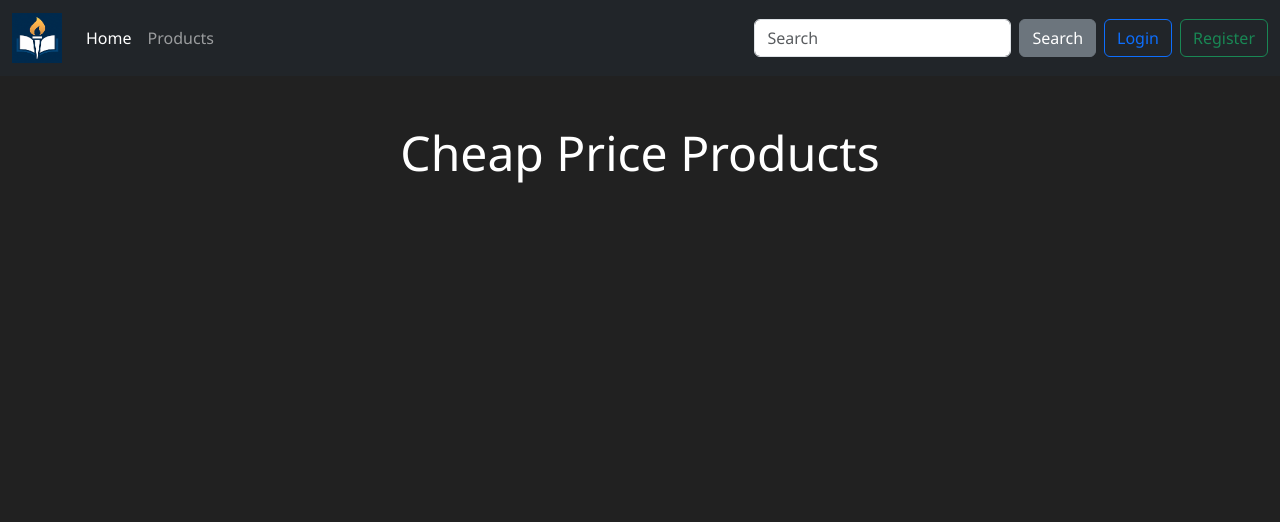
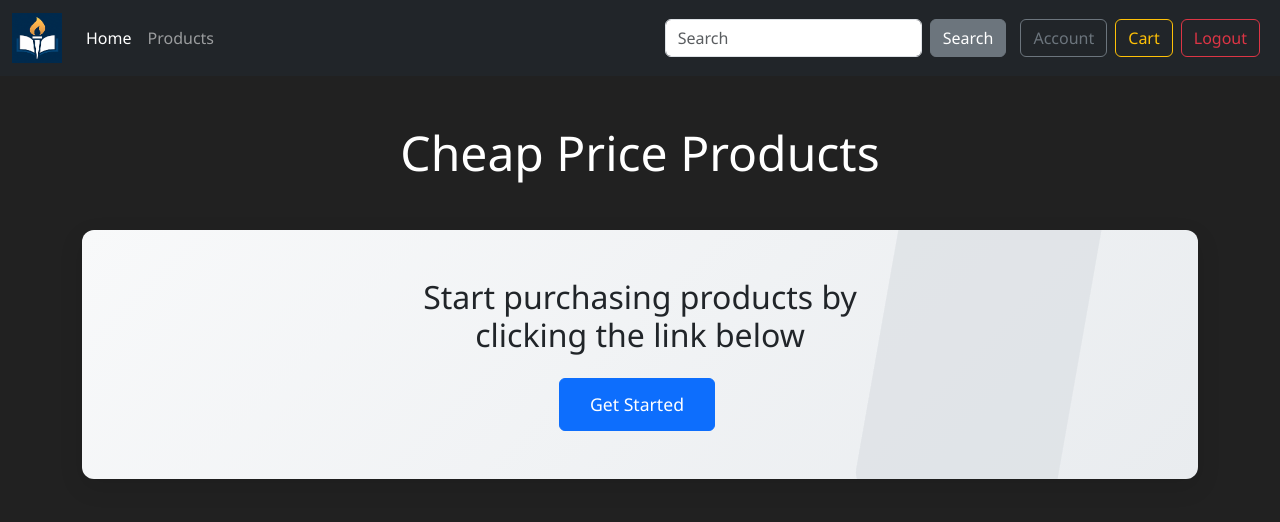
Before and after one commit to Ptr-Brightera-Academy/Cosmas-Innovations-MarketPlace, a Flask app: page / in a window 1280 px wide. Shown: the top 522 px of the page. Run offline with Flask 3, Linux system fonts and the light colour scheme; a user stored in the database is signed in.

Commit message:
updated site structure and styling

```diff
--- a/market/__init__.py
+++ b/market/__init__.py
@@ -18,6 +18,7 @@ app.config['SECRET_KEY'] = 'b3a7ad096790a5d6213e02a1'
 db = SQLAlchemy(app)
 bcrypt= Bcrypt(app)
 login_manager = LoginManager(app)
+login_manager.login_view = "login_page"
 
-
+    # Importing routes
 from market import routes
--- a/market/routes.py
+++ b/market/routes.py
@@ -3,7 +3,7 @@ from flask import render_template, url_for, flash, redirect, request
 from market.models import Item, User
 from market.forms import RegisterForm, LoginForm
 from market import db
-from flask_login import login_user
+from flask_login import login_user, logout_user, login_required
 
 # Routes
 @app.route('/')
@@ -45,16 +45,18 @@ def register_page():
     return render_template('register.html', form=form)
 
 @app.route('/market_sell')
+@login_required
 def market_page():
     items = Item.query.all()
     search_query = request.args.get('q', '', type=str)
-    page = request.args.get('page', 1, type=int)
-    per_page = 10
-
     query = Item.query
     if search_query:
         query = query.filter(Item.name.ilike(f"%{search_query}%"))
 
-    pagination = query.paginate(page=page, per_page=per_page, error_out=False)
-    items = pagination.items
     return render_template('market.html', items=items)
+
+@app.route('/logout')
+def logout_page():
+    logout_user()
+    flash('You have been logged out.', category='info')
+    return redirect(url_for('home_page'))
--- a/market/static/css/styles.css
+++ b/market/static/css/styles.css
@@ -1,4 +1,4 @@
-/* Responsive Nav from before */
+/* Device Responsive Nav */
 @media (max-width: 767.98px) {
   .navbar-nav {
     width: 100%;
@@ -16,7 +16,7 @@ body {
   font-family: 'Segoe UI', sans-serif;
 }
 
-/* Light theme */
+/* Register Page Light theme */
 body.light-mode {
   background-color: #f8f9fa;
   color: #212121;
@@ -59,3 +59,65 @@ body.light-mode .btn-outline-light {
   border-color: #212121;
   color: #212121;
 }
+
+.hero-section {
+  background: linear-gradient(135deg, #f8f9fa, #e9ecef);
+  border-radius: 12px;
+  box-shadow: 0 8px 24px rgba(0, 0, 0, 0.1);
+}
+
+/* Home Page styling */
+.hero-btn {
+  padding: 12px 30px;
+  font-size: 1.1rem;
+  font-weight: 500;
+}
+
+/*Device styling */
+.product-device2 {
+  position: absolute;
+  right: 10%;
+  bottom: -30px;
+  width: 200px;
+  height: 400px;
+  background: #dee2e6;
+  border-radius: 20px;
+  transform: rotate(10deg);
+  z-index: 0;
+  opacity: 0.5;
+}
+
+.product-device2:first-of-type {
+  left: 10%;
+  right: auto;
+  transform: rotate(-10deg);
+}
+
+@media (max-width: 768px) {
+  .product-device2 {
+    display: none;
+  }
+}
+
+/* Market Page styling */
+.marketbody {
+  background-color: #f8f9fa;
+}
+.hero {
+  background: linear-gradient(to right, #343a40, #212529);
+  color: white;
+  padding: 60px 0;
+  text-align: center;
+}
+.hero h1 {
+  font-weight: bold;
+}
+.product-table {
+  background-color: #fff;
+  border-radius: 8px;
+  overflow: hidden;
+  box-shadow: 0 0 20px rgba(0,0,0,0.05);
+}
+.btn {
+  margin-right: 6px;
+}
--- a/market/templates/bootstrap.html
+++ b/market/templates/bootstrap.html
@@ -1,5 +1,5 @@
   <meta charset="UTF-8" />
-  <meta name="viewport" content="width=device-width, initial-scale=1.0" />
+  <meta name="viewport" content="width=device-width, initial-scale=1.0">
 
   <!-- Bootstrap CSS -->
   <link href="https://cdn.jsdelivr.net/npm/bootstrap@5.3.0/dist/css/bootstrap.min.css" rel="stylesheet">
--- a/market/templates/home.html
+++ b/market/templates/home.html
@@ -2,16 +2,27 @@
 <html lang="en">
 <head>
   <title>Cosmas Innovation</title>
-{% include "bootstrap.html" %}
+  {% include "bootstrap.html" %}
 </head>
 <body>
   {% include "navbar.html" %}
+
   <div class="container mt-5">
+    <header class="text-center mb-5">
+      <h4 class="display-5">Cheap Price Products</h4>
+    </header>
 
-  <header class="text-center mb-5">
-    <h4 class="display-5">Cheap Price Products</h4>
-  </header>
+    <!-- Hero Section -->
+    <div class="position-relative overflow-hidden p-5 text-center hero-section">
+      <div class="col-md-6 mx-auto z-1 position-relative">
+        <h2 class="fw-normal mb-4 text-dark">Start purchasing products by clicking the link below</h2>
+        <a class="btn btn-primary hero-btn" href="{{ url_for('market_page') }}">Get Started</a>
+      </div>
 
+      <!-- Decorative Device Mockups -->
+      <div class="product-device2 d-none d-md-block"></div>
+      <div class="product-device2 d-none d-md-block"></div>
+    </div>
   </div>
 </body>
 </html>
--- a/market/templates/login.html
+++ b/market/templates/login.html
@@ -1,8 +1,6 @@
 <!DOCTYPE html>
 <html lang="en">
 <head>
-  <meta charset="UTF-8">
-  <meta name="viewport" content="width=device-width, initial-scale=1">
   <title>Log In | Cosmas Innovation</title>
   {% include "bootstrap.html" %}
   <link rel="stylesheet" href="{{ url_for('static', filename='styles.css') }}">
--- a/market/templates/navbar.html
+++ b/market/templates/navbar.html
@@ -29,12 +29,23 @@
           <button class="btn btn-secondary" type="submit">Search</button>
         </form>
 
-        <!-- Login/Register buttons -->
+        {% if current_user.is_authenticated %}
+        <div class="d-flex justify-content-center">
+          <a href="#" class="btn btn-outline-secondary me-2">Account</a>
+          <a href="#" class="btn btn-outline-warning me-2">Cart</a>
+          <a href="{{url_for('logout_page')}}" class="btn btn-outline-danger me-2">Logout</a>
+
+        </div>
+
+        {% else %}
+            <!-- Login/Register buttons -->
         <div class="d-flex justify-content-center">
             <a href="{{url_for('login_page')}}" class="btn btn-outline-primary me-2">Login</a>
             <a href="{{url_for('register_page')}}" class="btn btn-outline-success">Register</a>
         </div>
 
+        {% endif %}
+
       </div>
     </div>
   </nav>
--- a/market/templates/register.html
+++ b/market/templates/register.html
@@ -1,8 +1,6 @@
 <!DOCTYPE html>
 <html lang="en">
 <head>
-  <meta charset="UTF-8">
-  <meta name="viewport" content="width=device-width, initial-scale=1">
   <title>Create Account | Cosmas Innovation </title>
   {% include "bootstrap.html" %}
   <link rel="stylesheet" href="{{ url_for('static', filename='styles.css') }}">
@@ -15,7 +13,7 @@
     <div class="form-register mt-5">
       <div class="branding-header text-center mb-4">
         <img src="{{ url_for('static', filename='images/logo.png') }}" alt="Logo" class="logo">
-        <h2>Create Account</h2>
+        <h2>Create Your Account</h2>
         <button id="theme-toggle" class="btn btn-sm btn-outline-light mt-2">Toggle Theme</button>
       </div>
 
```
Also changed, not shown: market/templates/market.html (+6 -29 lines), market/market.db.
